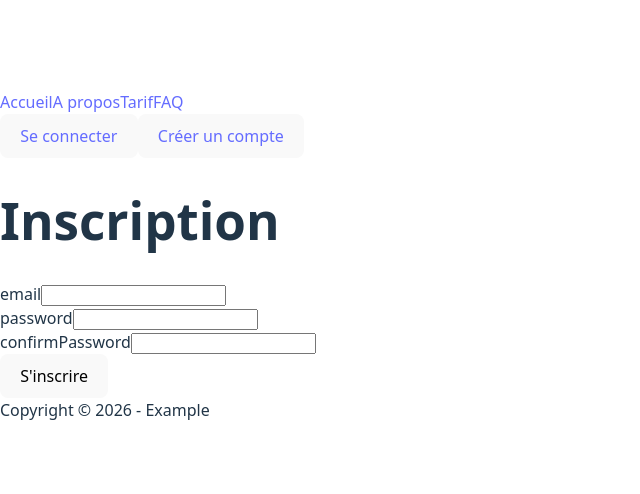
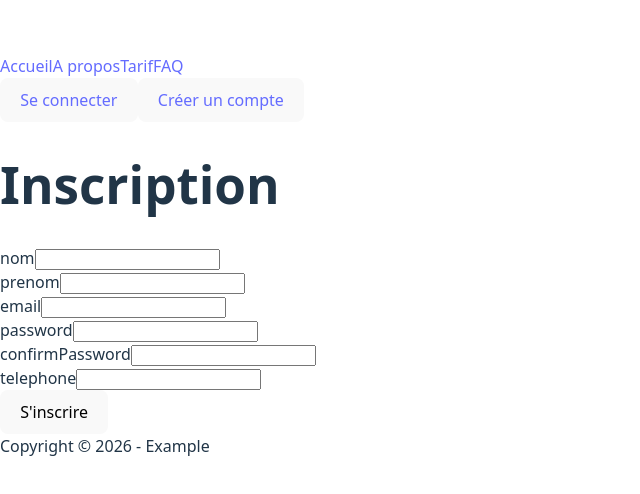
Before and after one commit to Koraya964/Gestionnaire-de-Mot-de-passe-Walkman, a React (Vite) app in the folder Jacqueline/client/: page /register in a window 1280 px wide. Shown: the part 144-638 px from the top of the page, without its empty margins (0-640 px from the left). Built offline with nearby package versions, Linux system fonts and the light colour scheme.

Commit message:
register modif

```diff
--- a/Jacqueline/client/src/pages/auth/RegisterPage.jsx
+++ b/Jacqueline/client/src/pages/auth/RegisterPage.jsx
@@ -5,6 +5,30 @@ import api from '../../api/axios.js'
 const RegisterPage = () => {
 
     const fields = [
+
+
+         {
+            name:"nom",
+
+            label:"nom",
+
+            type:"name",
+
+            validation:{required:"nom requis"}
+
+        },
+
+
+         {
+            name:"prenom",
+
+            label:"prenom",
+
+            type:"name",
+
+            validation:{required:"prénom requis"}
+
+        },
 
         {
             name:"email",
@@ -38,7 +62,18 @@ const RegisterPage = () => {
             validation:{required:"Confirmation de mot de passe requis",minLength:6}
 
 
-        }
+        },
+
+         {
+            name:"telephone",
+
+            label:"telephone",
+
+            type:"number",
+
+            validation:{required:"numero de telephone requis"}
+
+        },
     ];
 
     const onSubmit = async (data) =>{
```
